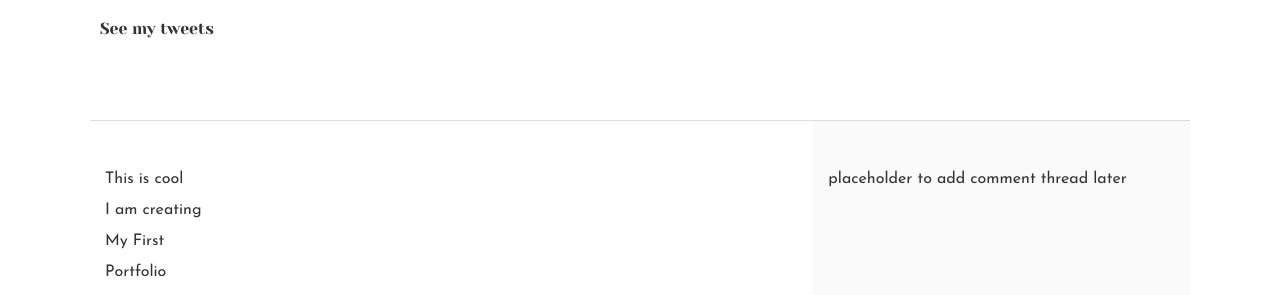
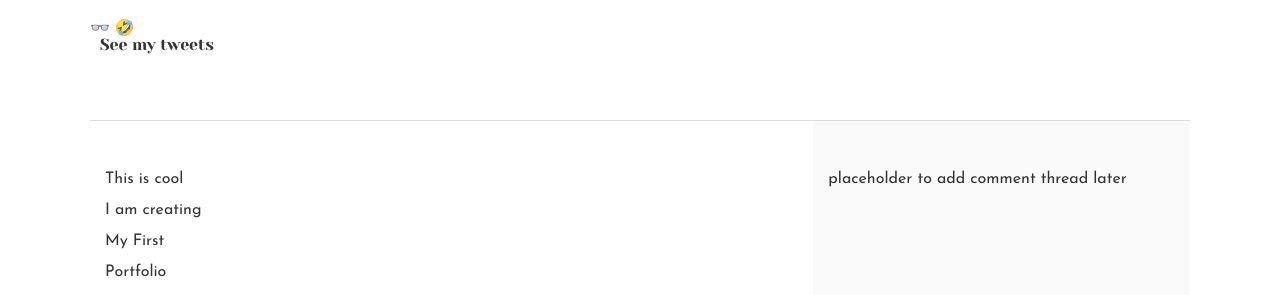
Before and after one commit to Muturi-321/alx_html_css, a plain HTML site: page css_basic/index.html in a window 1280 px wide. Shown: the top 295 px of the page. Drawn offline with Linux system fonts and the light colour scheme.

Commit message:
Update index.html

```diff
--- a/css_basic/index.html
+++ b/css_basic/index.html
@@ -7,8 +7,9 @@
     <link href="base.css" rel="stylesheet">
     <link href="styles.css" rel="stylesheet">
 </head>
-<body class= "works_on_smartphone">
+<body class="works_on_smartphone">
     <header>
+        &#128083; &#129315;
         <ul>
             <li>
                 <a href="tweets.html">See my tweets</a>
```
